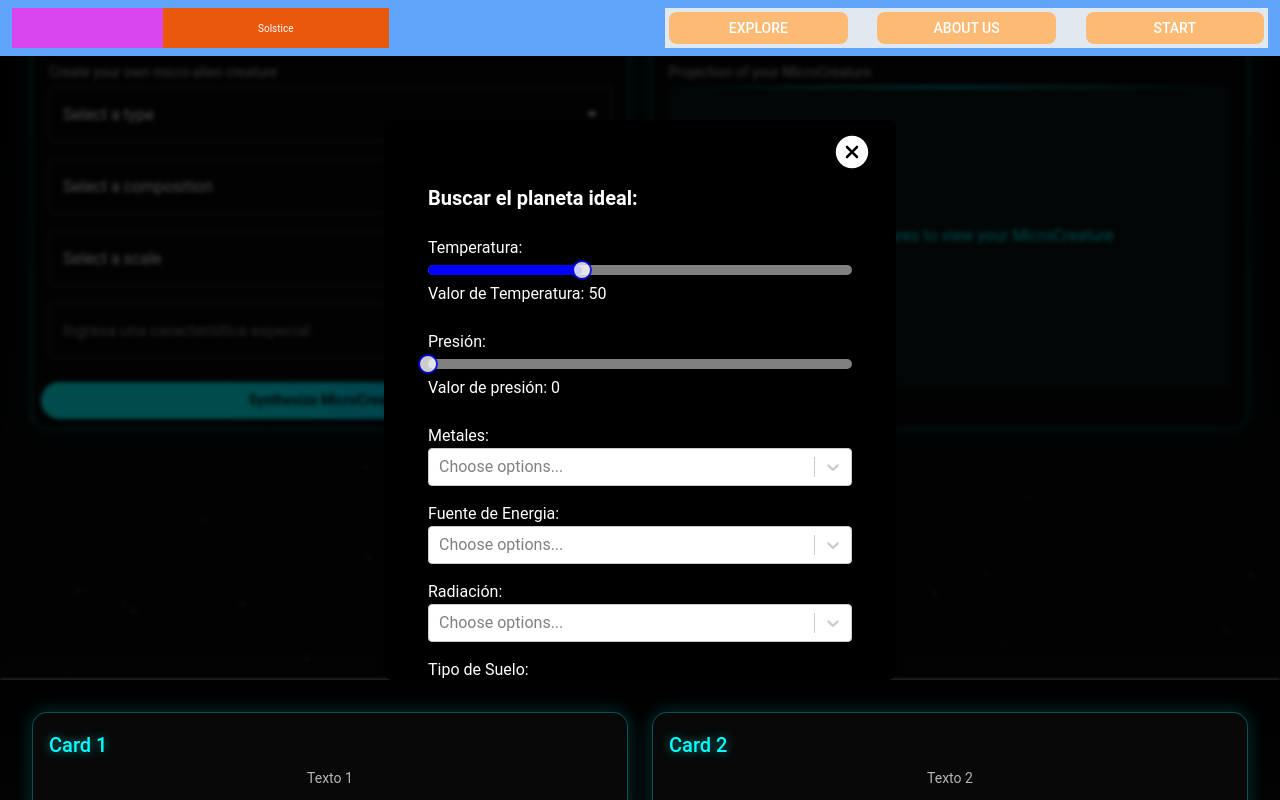
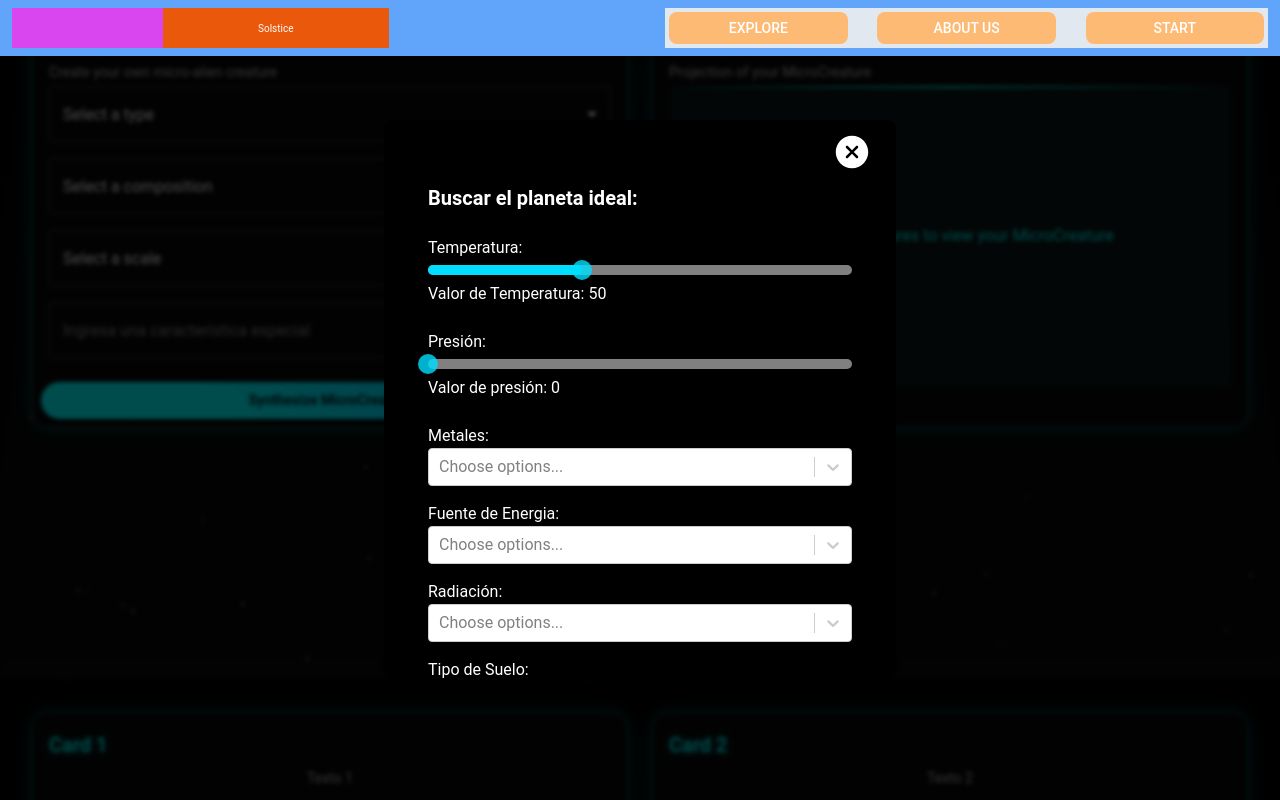
Before and after one commit to NewRenTL/Solstice-NasaCamo, a React (Vite) app: page / in a window 1280 px wide. Both pictures are taken after a click on the button "Synthesize MicroCreature". Shown: the part 1056-1856 px from the top of the page. Built offline with nearby package versions, Linux system fonts and the light colour scheme.

Commit message:
fix(ui) : z-index topbar and popUpComponent

```diff
--- a/src/components/HomeComponents/PopUpPlanet/PopUpComponent.tsx
+++ b/src/components/HomeComponents/PopUpPlanet/PopUpComponent.tsx
@@ -148,7 +148,7 @@ const PopUpComponent = () => {
     setSelectedSoilType(selected);
   };
   return (
-    <div className="fixed inset-0 flex items-center justify-center bg-black backdrop-blur-[2px] bg-opacity-70">
+    <div className="flex z-10 fixed inset-0 items-center justify-center bg-black backdrop-blur-[2px] bg-opacity-70">
       <div className="bg-black flex flex-col pb-4 relative text-black px-6 rounded-lg overflow-y-auto h-[70%] shadow-lg w-[80%] sm:w-[40%]">
         <div className="flex sticky z-10 top-0 py-3 w-full flex-row justify-end bg-black items-center">
           <IoIosCloseCircle
@@ -169,13 +169,13 @@ const PopUpComponent = () => {
                 className="w-full"
                 value={sliderTemperature}
                 onChange={(value) => setSliderTemperature(value as number)}
-                trackStyle={{ backgroundColor: "blue", height: 10 }}
+                trackStyle={{ backgroundColor: "#00DEFF", height: 10 }}
                 handleStyle={{
-                  borderColor: "blue",
+                  borderColor: "#00DEFF",
                   height: 20,
                   width: 20,
                   marginTop: -5,
-                  backgroundColor: "white",
+                  backgroundColor: "#00DEFF",
                 }}
                 railStyle={{ backgroundColor: "gray", height: 10 }}
               />
@@ -196,13 +196,13 @@ const PopUpComponent = () => {
                 className="w-full"
                 value={sliderValue2}
                 onChange={(value) => setSliderValue2(value as number)}
-                trackStyle={{ backgroundColor: "blue", height: 10 }}
+                trackStyle={{ backgroundColor: "#00DEFF", height: 10 }}
                 handleStyle={{
-                  borderColor: "blue",
+                  borderColor: "#00DEFF",
                   height: 20,
                   width: 20,
                   marginTop: -5,
-                  backgroundColor: "white",
+                  backgroundColor: "#00DEFF",
                 }}
                 railStyle={{ backgroundColor: "gray", height: 10 }}
               />
@@ -311,13 +311,13 @@ const PopUpComponent = () => {
                 className="w-full"
                 value={sliderValue3}
                 onChange={(value) => setSliderValue3(value as number)}
-                trackStyle={{ backgroundColor: "blue", height: 10 }}
+                trackStyle={{ backgroundColor: "#00DEFF", height: 10 }}
                 handleStyle={{
-                  borderColor: "blue",
+                  borderColor: "#00DEFF",
                   height: 20,
                   width: 20,
                   marginTop: -5,
-                  backgroundColor: "white",
+                  backgroundColor: "#00DEFF",
                 }}
                 railStyle={{ backgroundColor: "gray", height: 10 }}
               />
--- a/src/components/TopBar/TopBar.tsx
+++ b/src/components/TopBar/TopBar.tsx
@@ -2,7 +2,7 @@ import { RxHamburgerMenu } from "react-icons/rx";
 
 const TopBar = () => {
   return (
-    <div className="flex flex-row fixed top-0 left-0 z-10 w-full h-14 justify-between px-3 py-2 bg-blue-400">
+    <div className="flex flex-row fixed top-0 left-0 z-20 w-full h-14 justify-between px-3 py-2 bg-blue-400">
       {/* Image of project and letter */}
       <div className="hidden mn:flex flex-row mn:w-[30%] bg-pink-50">
         <div className="flex flex-row bg-fuchsia-500 w-[40%]"></div>
```
